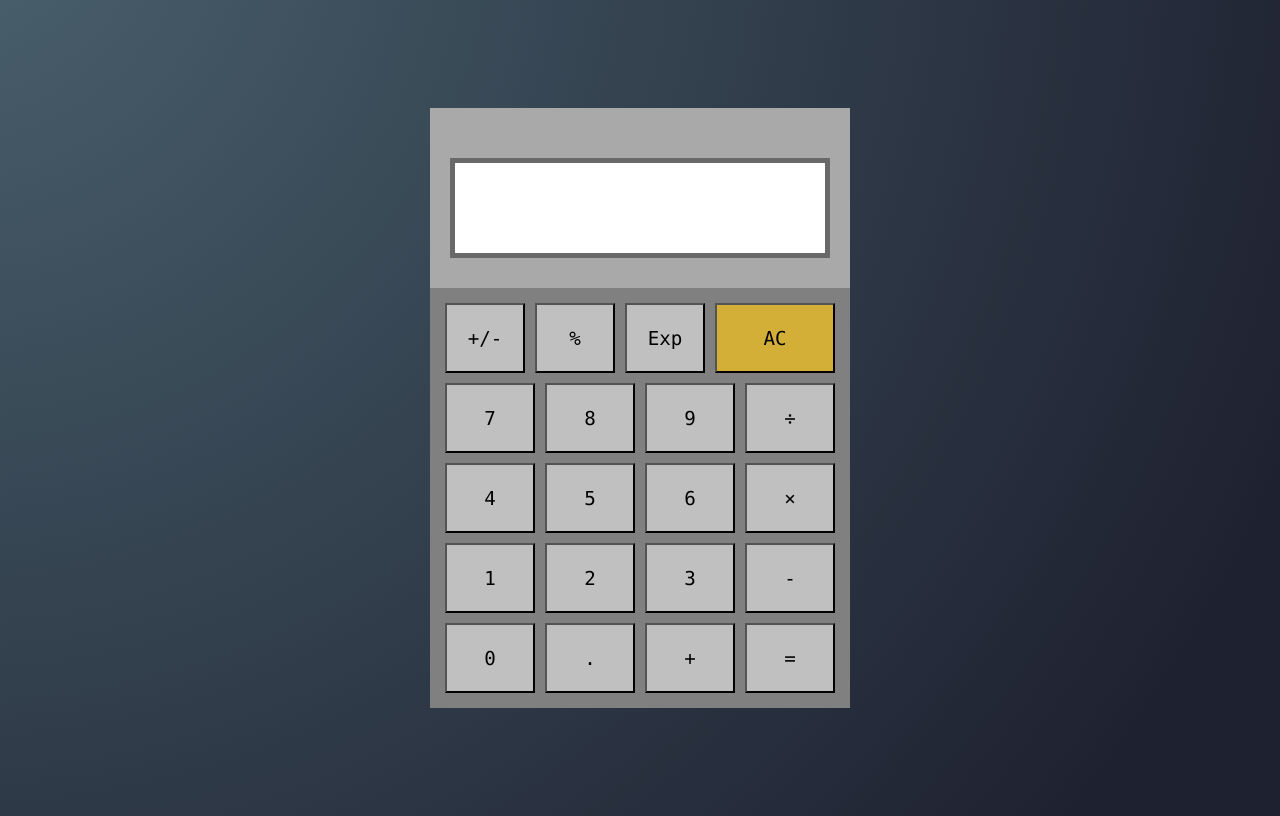
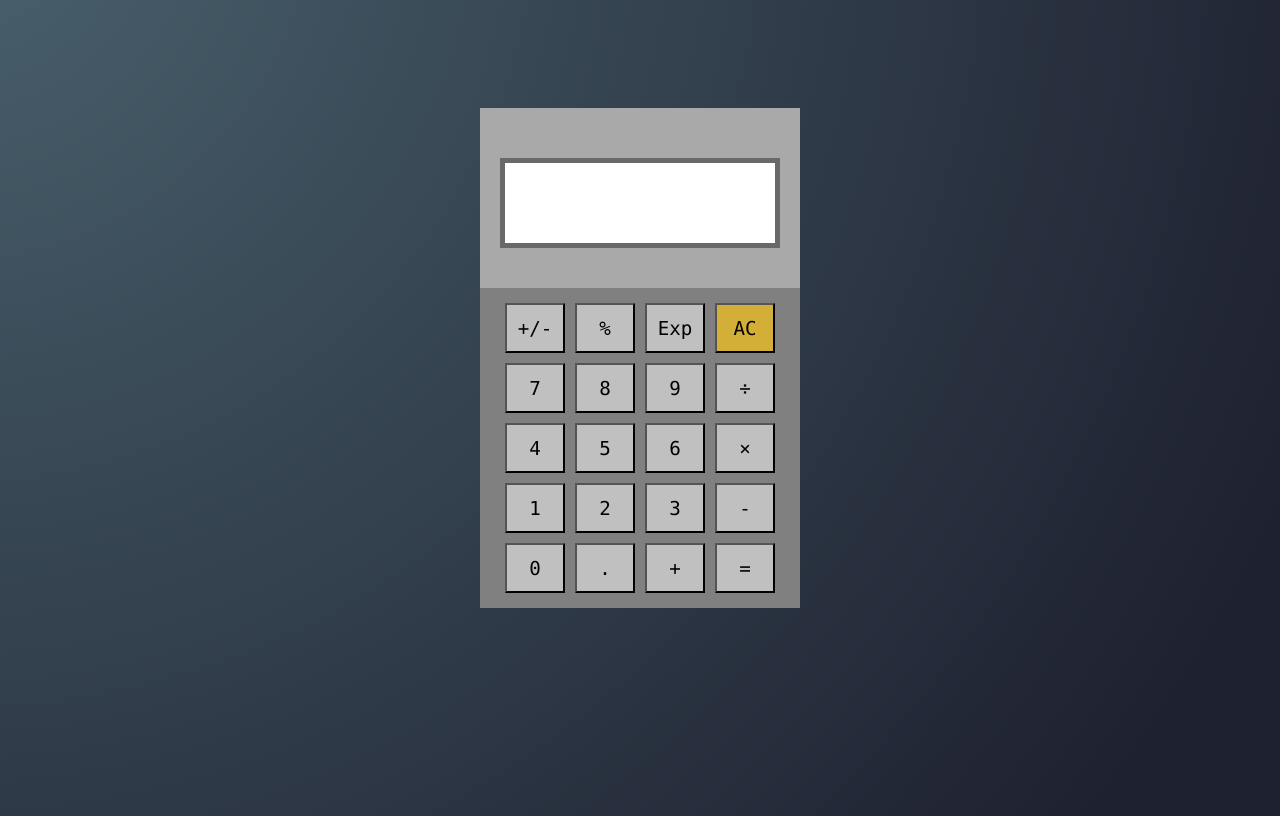
Before and after one commit to JoshuaW13/Calculator, a plain HTML site: page index.html in a window 1280 px wide. Drawn offline with Linux system fonts and the light colour scheme.

Commit message:
calcualtor smaller

```diff
--- a/styles.css
+++ b/styles.css
@@ -10,8 +10,8 @@ body{
     margin: auto;
     align-self: center;
     background-color: darkgrey;
-    width: 420px;
-    height: 600px;
+    width: 320px;
+    height: 500px;
     display: flex;
     flex-wrap: wrap;
     margin-top: 100px;
@@ -28,8 +28,8 @@ body{
 }
 
 button{
-    width: 90px;
-    height: 70px;
+    width: 60px;
+    height: 50px;
     margin: 5px;
     background-color: silver;
     font-family: "Lucida Console", "Courier New", monospace;
@@ -40,9 +40,9 @@ button{
 
 .calcScreen{
     margin: 20px;
-    height: 90px;
+    height: 80px;
     background: white;
-    width: 410px;
+    width: 310px;
     margin-top: 50px;
     border: solid #696969;
     border-width: 5px;
@@ -56,11 +56,11 @@ button{
 }
 
 .bigButton{
-    width: 120px;
+    width: 60px;
     background-color: #D4AF37
 }
 
 .smallButton{
-    width: 80px;
+    width: 60px;
 
 }
```
